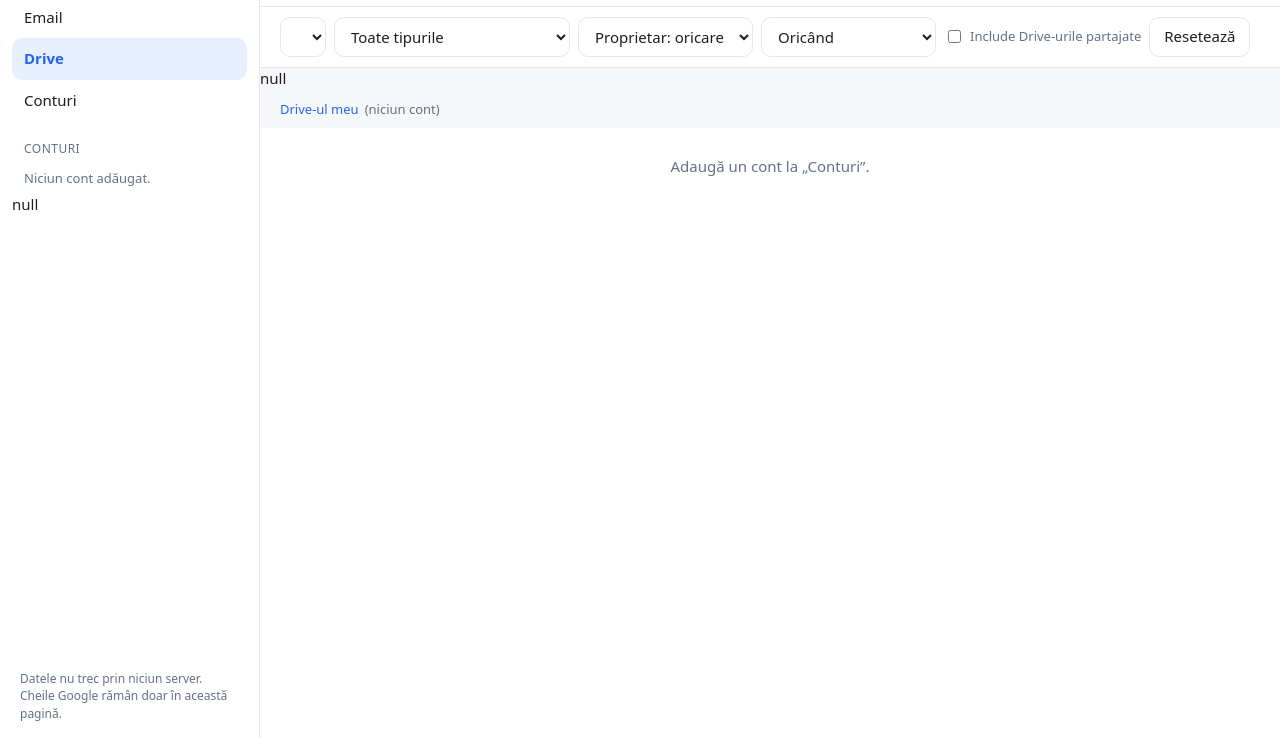
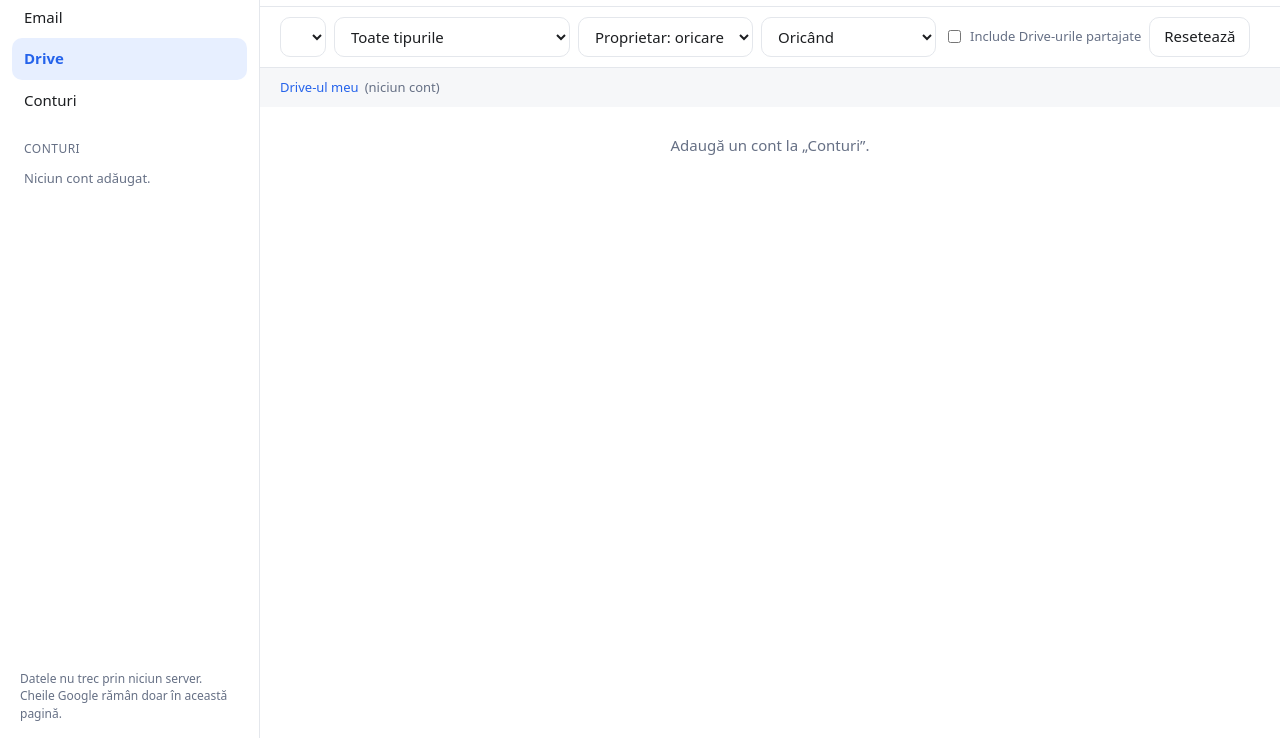
Before and after one commit to socc1998/conturi-google-web, a plain HTML site: page index.html in a window 1280 px wide. Both pictures are taken after a click on the button "Drive". Shown: the part 62-800 px from the top of the page. Drawn offline with Linux system fonts and the light colour scheme.

Commit message:
Repara textul null in interfata si forteaza reincarcarea fisierelor
Co-Authored-By: Claude Sonnet 5.5 <noreply@anthropic.com>
Claude-Session: https://claude.ai/code/session_018pGqxZ7euC5ZFkNQghgqKh

```diff
--- a/app.js
+++ b/app.js
@@ -34,6 +34,10 @@ function h(tag, props, ...kids) {
   }
   return e;
 }
+
+const clean = (a) => a.flat().filter((x) => x != null && x !== false);
+function fill(el, ...a) { el.replaceChildren(...clean(a)); }
+function add(el, ...a) { el.append(...clean(a)); }
 
 function sel(options, value, onchange) {
   const s = h('select', { onchange: (e) => onchange(e.target.value) });
@@ -302,7 +306,7 @@ function renderSide() {
   const side = $('#side');
   const nav = (key, label) => h('button', { class: S.tab === key ? 'on' : '', onclick: () => showTab(key) }, label);
   const disconnected = S.accounts.filter((a) => !hasToken(a));
-  side.replaceChildren(
+  fill(side,
     h('div', { class: 'brand' }, 'Conturi Google'),
     h('div', { class: 'nav' }, nav('email', 'Email'), nav('drive', 'Drive'), nav('accounts', 'Conturi')),
     h('div', { class: 'sidehead' }, 'Conturi'),
@@ -402,7 +406,7 @@ function buildEmail(m) {
   });
   MAIL.listEl = h('div', { class: 'list' });
   MAIL.paneEl = h('div', { class: 'pane' });
-  m.append(
+  add(m,
     h('div', { class: 'top' },
       h('h1', {}, 'Email'),
       h('div', { class: 'grow' }, search),
@@ -735,7 +739,7 @@ function buildDrive(m) {
   DRV.bodyEl = h('div', { class: 'tablewrap' });
   const fileInput = h('input', { type: 'file', multiple: true, style: 'display:none', onchange: (e) => { uploadFiles([...e.target.files]); e.target.value = ''; } });
 
-  m.append(
+  add(m,
     h('div', { class: 'top' },
       h('h1', {}, 'Drive'),
       h('div', { class: 'grow' }, search),
--- a/index.html
+++ b/index.html
@@ -5,7 +5,7 @@
   <meta name="viewport" content="width=device-width, initial-scale=1">
   <meta name="referrer" content="no-referrer">
   <title>Conturi Google</title>
-  <link rel="stylesheet" href="style.css">
+  <link rel="stylesheet" href="style.css?v=2">
 </head>
 <body>
   <div id="app">
@@ -15,7 +15,7 @@
   <div id="toast" role="status" aria-live="polite"></div>
   <div id="overlay"></div>
   <script src="https://accounts.google.com/gsi/client" async defer></script>
-  <script src="config.js"></script>
-  <script src="app.js"></script>
+  <script src="config.js?v=2"></script>
+  <script src="app.js?v=2"></script>
 </body>
 </html>
```
